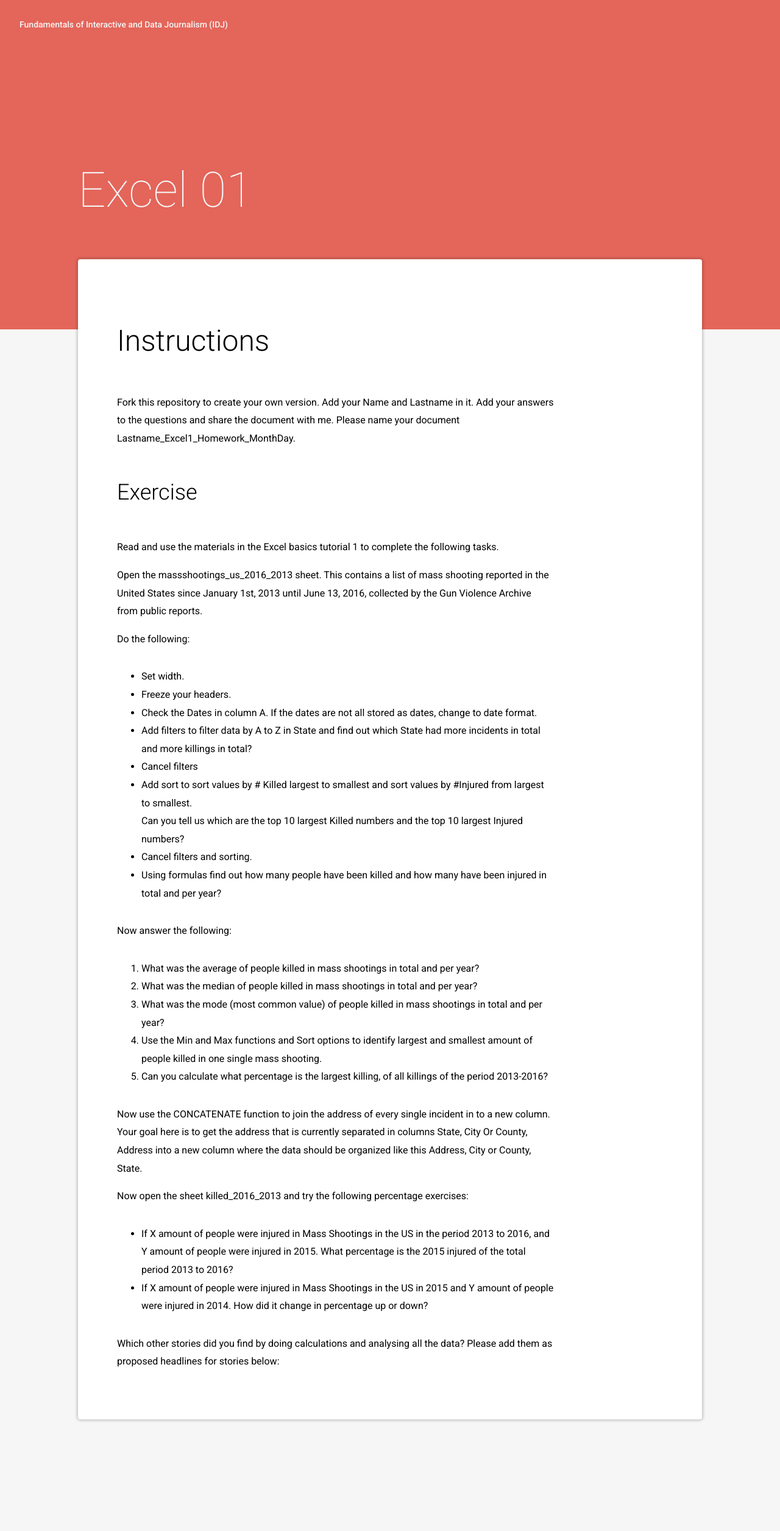
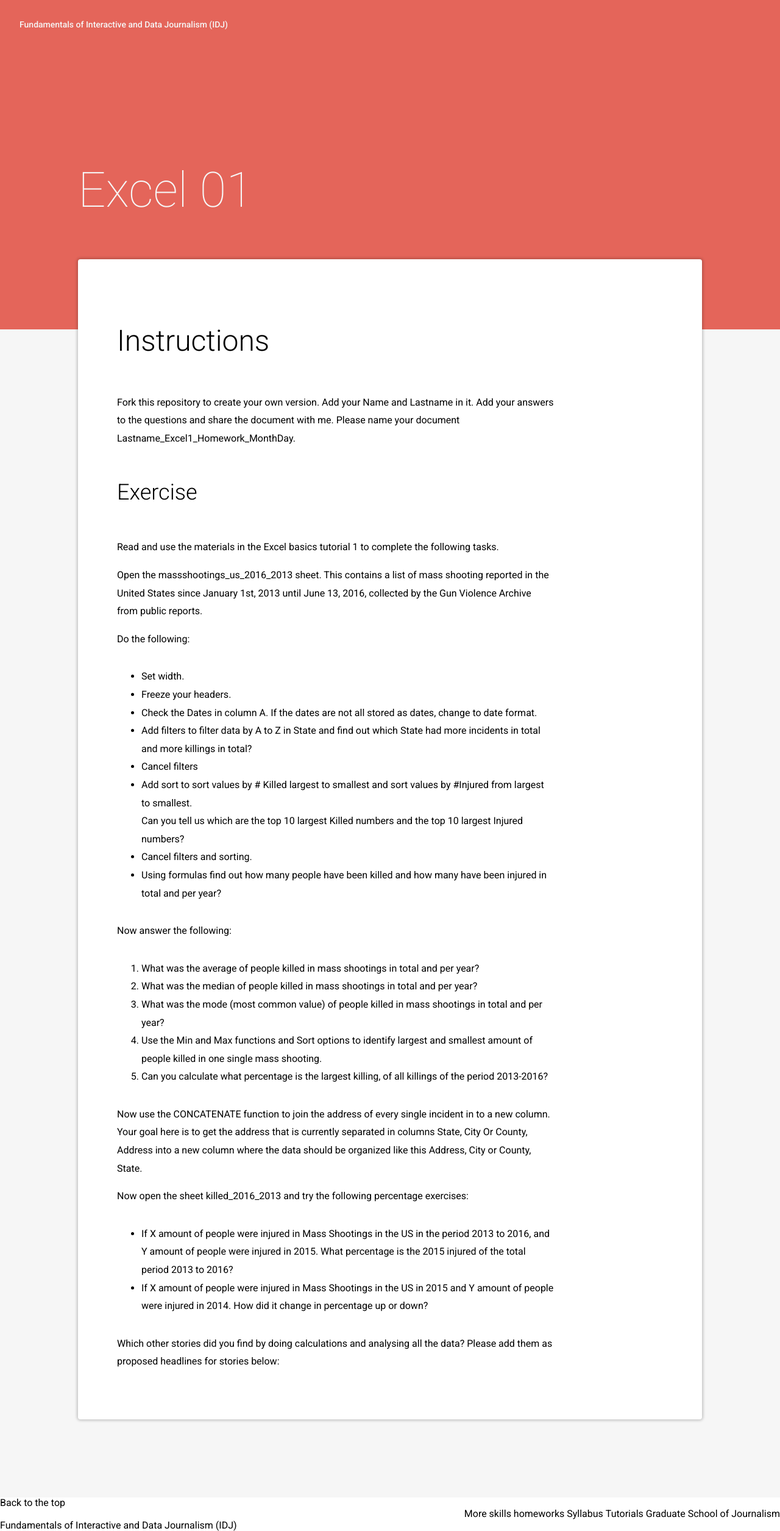
Before and after one commit to miguelpaz/normalista, a Jekyll site: the page built from templates/homework.html, in a window 1280 px wide. Shown: the whole page at 61% size. Built offline with Jekyll 4.4.1, drawn with Linux system fonts in a browser that asks for light colours; before the commit the page ends 2455 px from its top, so only the background shows below that.

Commit message:
Add footer

```diff
--- a/_includes/footer.html
+++ b/_includes/footer.html
@@ -1 +1,11 @@
-<footer></footer>
+<footer>
+	<div class="back-to-top">Back to the top</div>
+	<ul>
+		<li>More skills homeworks</li>
+		<li>Syllabus</li>
+		<li>Tutorials</li>
+		<li>Graduate School of Journalism</li>
+	</ul>
+	<div class="logo"></div>
+	<div class="site-title">{{ site.title }}</div>
+</footer>
--- a/css/main.scss
+++ b/css/main.scss
@@ -33,14 +33,44 @@ $terracotta: #E4655A !default;
 
 
 .homework {
+	.content {
 		p {
 			@extend .w-80;
 			@extend .f5;
 						line-height:			1.85;
 		}
+
+		@media #{$breakpoint-not-small} {
+
+		}
+
+		@media #{$breakpoint-medium} {
+
+		}
+
+		@media #{$breakpoint-large} {
+
+		}
+
 		ul, ol {
 			@extend p;
 			@extend .pv3;
 			@extend .fw4;
 		}
 	}
+}
+
+footer {
+	background-color: white;
+
+	ul {
+		padding: 0;
+		margin: 0;
+		text-align: right;
+		li {
+			display: inline;
+		}
+
+	}
+
+}
```
Lines whose indentation alone changed are shown as unchanged.
